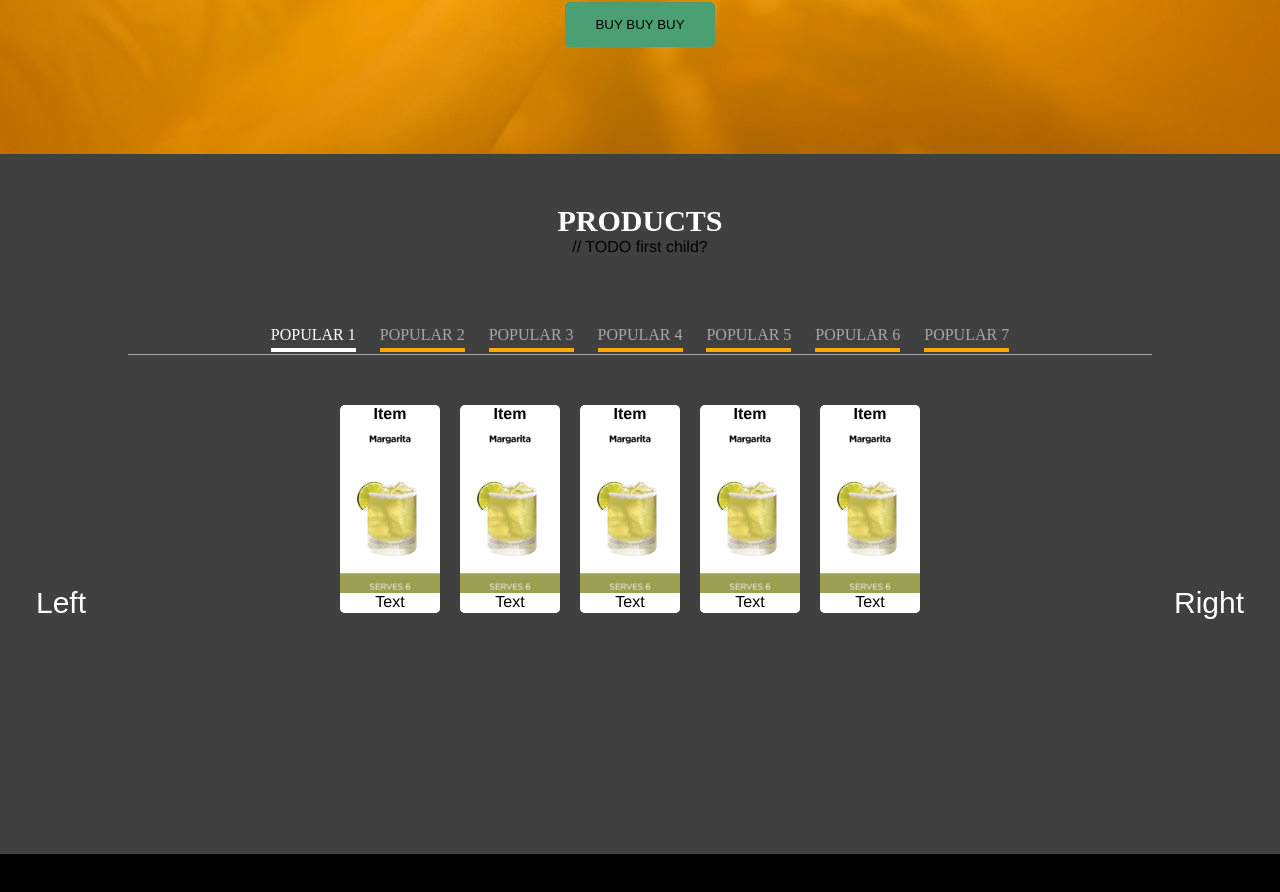
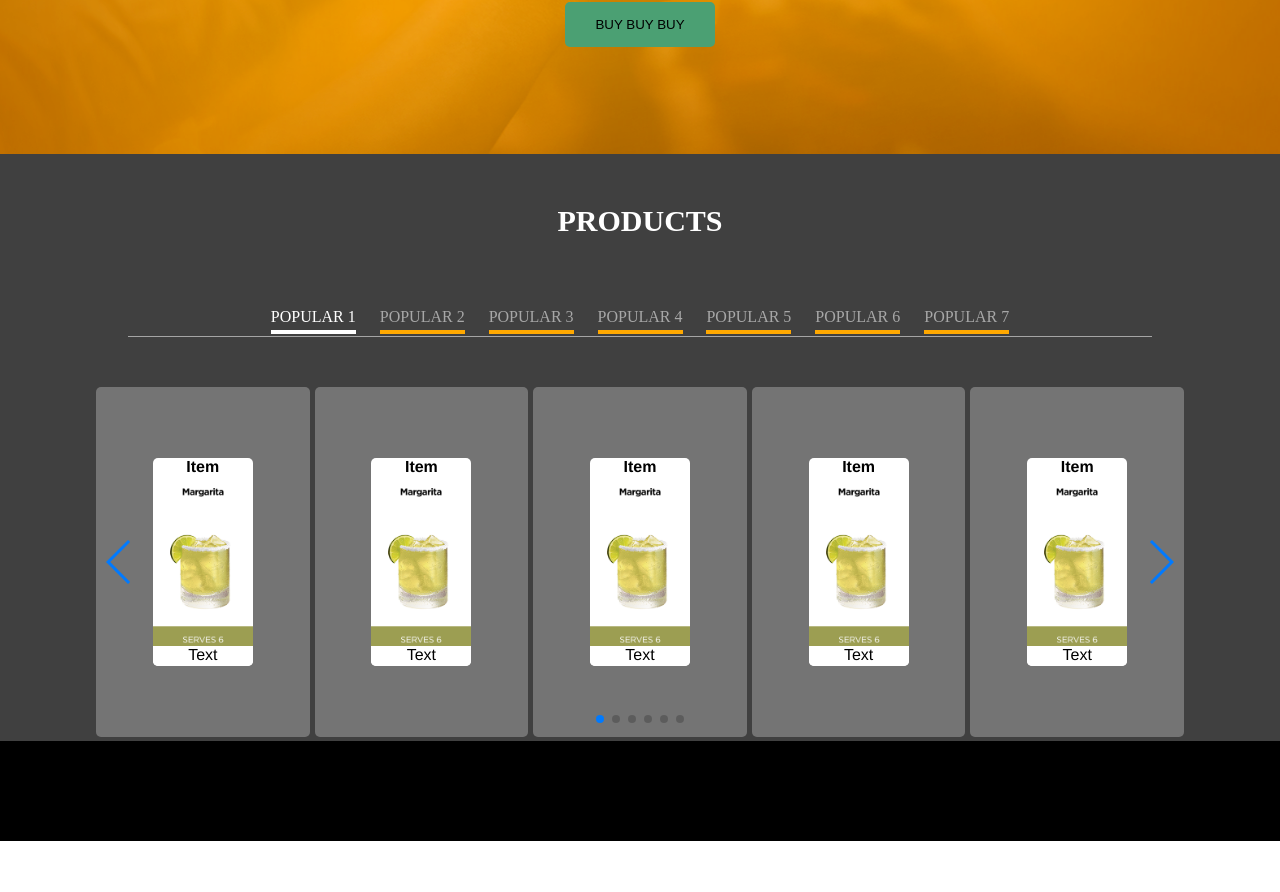
Before and after one commit to y-vitalii/web-app, a Vue app: page / in a window 1280 px wide. Shown: the part 416-1308 px from the top of the page. After the commit the page ends 1257 px from the top, so only its background shows below. Built offline with nearby package versions, Linux system fonts and the light colour scheme.

Commit message:
added swiper

```diff
--- a/package.json
+++ b/package.json
@@ -12,6 +12,7 @@
     "core-js": "^2.6.5",
     "fontfaceobserver": "^2.1.0",
     "vue": "^2.6.10",
+    "vue-awesome-swiper": "^3.1.3",
     "vuex": "^3.0.1"
   },
   "devDependencies": {
--- a/src/components/Content.vue
+++ b/src/components/Content.vue
@@ -1,51 +1,69 @@
 <template>
     <div id="main-content">
         <div class="head-text">PRODUCTS</div>
-        // TODO first child?
         <Select />
-        <div class="slider"
-             v-on:click="slide('left')">
-            Left
-        </div>
         <div class="products-content">
-            <transition-group tag="div" name="slide">
-                <Product v-bind:key="food.name"
-                         v-for="food in foods" />
-            </transition-group>
-        </div>
-        <div class="slider"
-             v-on:click="slide('right')">
-            Right
+            <swiper :options="swiperOption">
+                <swiper-slide :key="food.name"
+                              v-for="food in foods">
+                    <Product />
+                </swiper-slide>
+                <div class="swiper-pagination" slot="pagination"></div>
+                <div class="swiper-button-prev" slot="button-prev"></div>
+                <div class="swiper-button-next" slot="button-next"></div>
+            </swiper>
+
+            <swiper :options="swiperOption" class="disabled">
+                <swiper-slide :key="drink.name"
+                              v-for="drink in drinks">
+                    <Product />
+                </swiper-slide>
+                <div class="swiper-pagination" slot="pagination"></div>
+                <div class="swiper-button-prev" slot="button-prev"></div>
+                <div class="swiper-button-next" slot="button-next"></div>
+            </swiper>
         </div>
     </div>
 </template>
-<!--v-if="food.name < 6"
-//TODO: v-if-->
 
 <script>
     import Select from './Select'
     import Product from './Product'
+    import {swiper, swiperSlide} from 'vue-awesome-swiper'
+
+    import 'swiper/dist/css/swiper.css'
 
     export default {
         name: "Content",
-        components: {Select, Product},
+        components: {
+            Select,
+            Product,
+            swiper,
+            swiperSlide
+        },
         data: function () {
             return {
+                swiperOption: {
+                    slidesPerView: 5,
+                    spaceBetween: 5,
+                    pagination: {
+                        el: '.swiper-pagination'
+                    }
+                },
                 items: [],
                 foods: [
                     {name: '1', cost: '2'},
                     {name: '2', cost: '2'},
                     {name: '3', cost: '2'},
                     {name: '4', cost: '2'},
-                    {name: '5', cost: '2'}
+                    {name: '5', cost: '2'},
+                    {name: '6', cost: '2'},
+                    {name: '7', cost: '2'},
+                    {name: '8', cost: '2'},
+                    {name: '9', cost: '2'},
+                    {name: '10', cost: '2'}
                 ],
-                drinks: [
-                    {name: '1', cost: '2'},
-                    {name: '1', cost: '2'},
-                    {name: '1', cost: '2'},
-                    {name: '1', cost: '2'},
-                    {name: '1', cost: '2'}
-                ]
+                drinks: []
             }
         },
         methods: {
@@ -69,6 +87,9 @@
                         break;
                 }
             }
+        },
+        mounted() {
+
         }
     }
 </script>
@@ -76,27 +97,7 @@
 <style scoped>
     #main-content {
         background-color: #404040;
-        height: 700px;
     }
-
-    #main-content:hover {
-
-    }
-
-    /*@media screen and (min-device-width: 1600px) {*/
-        /*#main-content {*/
-            /*background-color: whitesmoke;*/
-            /*height: 700px;*/
-        /*}*/
-    /*}*/
-
-    /*#main-content div:first-child {*/
-    /*font-family: cursive;*/
-    /*font-size: 30px;*/
-    /*font-weight: bold;*/
-    /*padding-top: 50px;*/
-    /*color: white;*/
-    /*}*/
 
     .head-text {
         font-family: cursive;
@@ -115,24 +116,27 @@
         display: inline-block;
     }
 
-    .slider {
-        text-align: center;
-        font-family: fantasy;
-        font-size: 30px;
-        color: white;
-        display: inline-block;
+    .disabled {
+        display: none;
     }
 
-    .slide-leave-active,
-    .slide-enter-active {
-        transition: 500ms;
+    .swiper-container {
+        height: 350px;
+        width: 100%;
     }
 
-    .slide-enter {
-        transform: translate(100%, 0);
-    }
-
-    .slide-leave-to {
-        transform: translate(-100%, 0);
+    .swiper-slide {
+        text-align: center;
+        background-color: rgba(238, 238, 238, 0.3);
+        border-radius: 5px;
+        display: -webkit-box;
+        display: -ms-flexbox;
+        display: flex;
+        -webkit-box-pack: center;
+        -ms-flex-pack: center;
+        justify-content: center;
+        -webkit-box-align: center;
+        -ms-flex-align: center;
+        align-items: center;
     }
 </style>
--- a/src/components/Product.vue
+++ b/src/components/Product.vue
@@ -2,7 +2,7 @@
     <div id="product-content" v-on:click="getPostsData()">
         <div class="top-text">Item</div>
         <div class="img-content"></div>
-        <div class="bottom">
+        <div class="bottom" >
             <div class="bottom-text">Text</div>
         </div>
     </div>
@@ -28,7 +28,6 @@
             async getPostsData () {
                 this.loading = true;
                 this.posts = await api.getPosts();
-                debugger
                 this.loading = false;
             },
         }
--- a/src/components/Select.vue
+++ b/src/components/Select.vue
@@ -1,8 +1,8 @@
 <template>
     <div id="select-content">
         <ul class="select">
-            <li v-bind:class="{ selected: item.isActive }"
-                v-bind:key="item.text"
+            <li :class="{ selected: item.isActive }"
+                :key="item.text"
                 v-for="item in items"
                 v-on:click="toggleActive(item)">
                 Popular {{ item.text }}
@@ -37,13 +37,7 @@
 
                 item.isActive = !item.isActive;
             }
-        },
-        // TODO: populate&
-        // populate: function () {
-        //     for (let i = 0; i < 7; i++) {
-        //         this.items.push({text: i});
-        //     }
-        // }
+        }
     }
 </script>
 
--- a/src/main.js
+++ b/src/main.js
@@ -1,10 +1,12 @@
 import Vue from 'vue'
 import App from './App.vue'
 import store from './store'
+import VueAwesomeSwiper from 'vue-awesome-swiper'
 
 Vue.config.productionTip = false;
 
 new Vue({
   store,
-  render: h => h(App)
+  render: h => h(App),
+  VueAwesomeSwiper
 }).$mount('#app');
```
Also changed, not shown: 1 other file (tests, documents, lock files or other folders).
